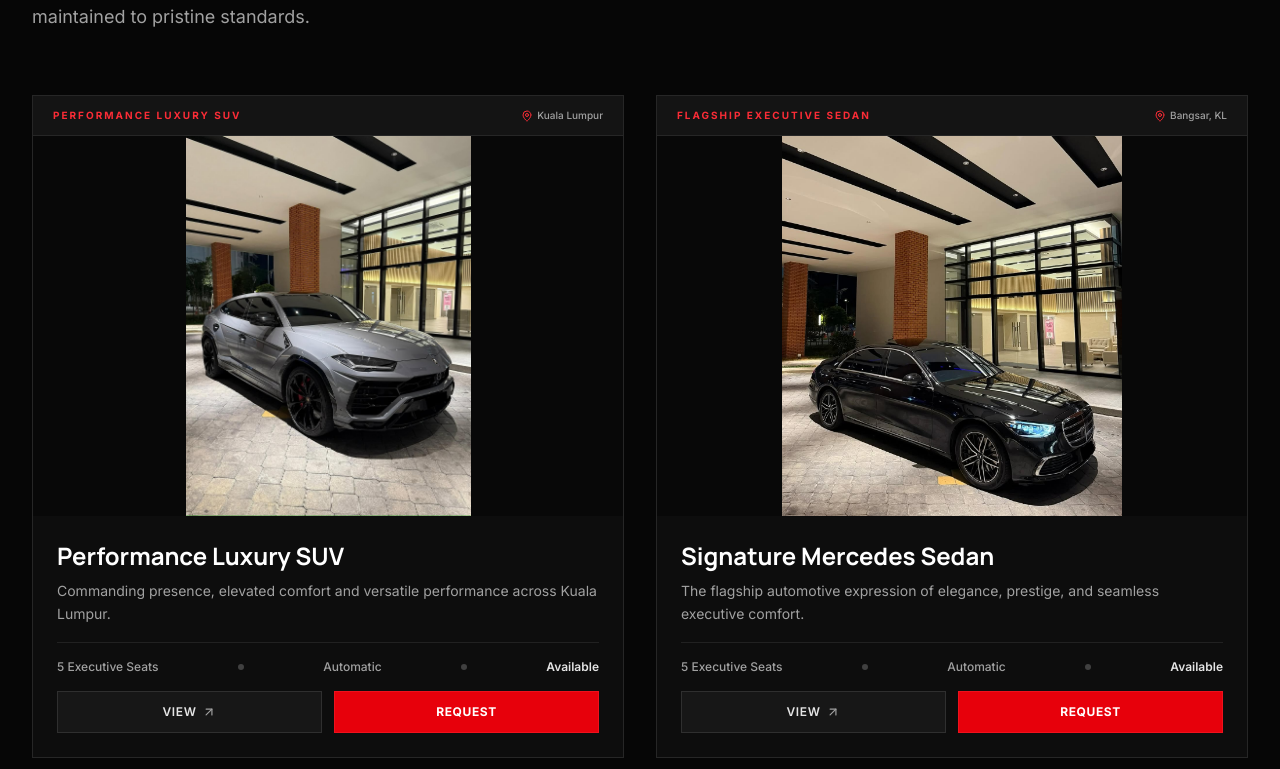
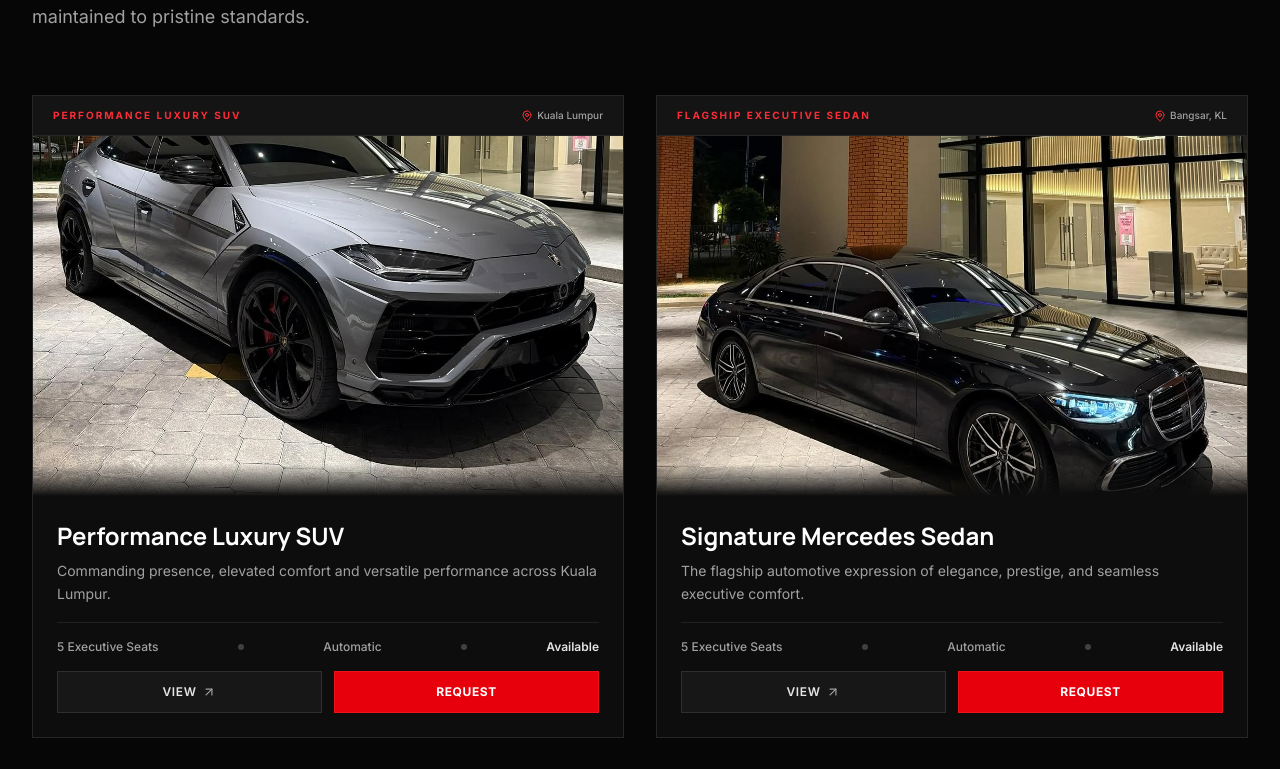
Before and after one commit to ArhamAmjad96/Car-Rental, a Next.js app: page / in a window 1280 px wide. Shown: the part 1627-2396 px from the top of the page. Built offline with nearby package versions, Linux system fonts and the light colour scheme.

Commit message:
Refine vehicle image framing: slight zoom-in on vehicle body while keeping 100% of car body in frame

```diff
--- a/src/components/fleet/FleetCard.tsx
+++ b/src/components/fleet/FleetCard.tsx
@@ -39,16 +39,18 @@
         </div>
       </div>
 
-      {/* Image Container — Uses object-contain so 100% of the car image is visible without cropping */}
-      <div className="relative w-full h-[300px] sm:h-[360px] md:h-[380px] bg-[#080808] overflow-hidden flex items-center justify-center p-3">
+      {/* Image Container — Perfectly framed on the vehicle body */}
+      <div className="relative w-full h-[280px] sm:h-[340px] md:h-[360px] bg-[#090909] overflow-hidden flex items-center justify-center">
         <Image
           src={vehicle.image}
           alt={`${vehicle.name} - REXX Luxury Rental Kuala Lumpur`}
           fill
           sizes="(max-width: 768px) 100vw, 50vw"
-          className="object-contain group-hover:scale-105 transition-transform duration-700 ease-out z-0"
+          className="object-cover object-[center_80%] scale-[1.03] group-hover:scale-108 transition-transform duration-700 ease-out z-0"
           priority={false}
         />
+        {/* Subtle Bottom Vignette */}
+        <div className="absolute bottom-0 inset-x-0 h-8 bg-gradient-to-t from-[#0D0D0D] to-transparent pointer-events-none z-10" />
       </div>
 
       {/* Content Area */}
--- a/src/components/home/FleetShowcase.tsx
+++ b/src/components/home/FleetShowcase.tsx
@@ -65,10 +65,10 @@
                   isFeaturedLarge ? "w-[340px] sm:w-[480px]" : "w-[290px] sm:w-[360px]"
                 }`}
               >
-                {/* Visual Area with object-contain */}
+                {/* Visual Area */}
                 <div
-                  className={`relative w-full bg-[#080808] p-3 flex items-center justify-center ${
-                    isFeaturedLarge ? "h-[300px] sm:h-[360px]" : "h-[260px] sm:h-[300px]"
+                  className={`relative w-full bg-[#090909] overflow-hidden flex items-center justify-center ${
+                    isFeaturedLarge ? "h-[280px] sm:h-[340px]" : "h-[240px] sm:h-[280px]"
                   }`}
                 >
                   <Image
@@ -76,7 +76,7 @@
                     alt={`${v.name} - REXX Luxury Rental`}
                     fill
                     sizes="(max-width: 768px) 300px, 480px"
-                    className="object-contain group-hover:scale-105 transition-transform duration-700 ease-out"
+                    className="object-cover object-[center_80%] scale-[1.03] group-hover:scale-108 transition-transform duration-700 ease-out"
                   />
 
                   <span className="absolute top-4 left-4 px-3 py-1 bg-black/80 backdrop-blur-md text-[10px] font-bold tracking-widest text-red-500 uppercase border border-neutral-800 z-10">
```
